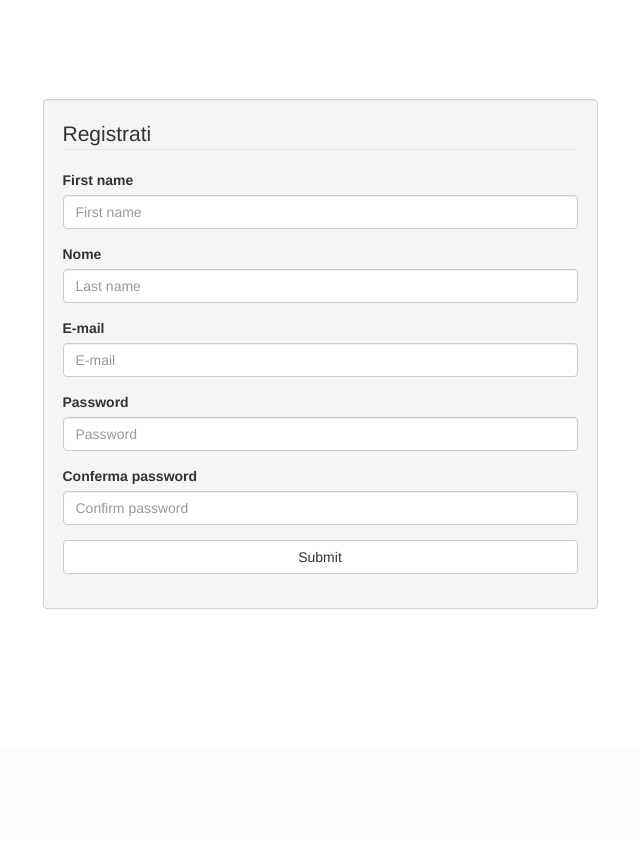
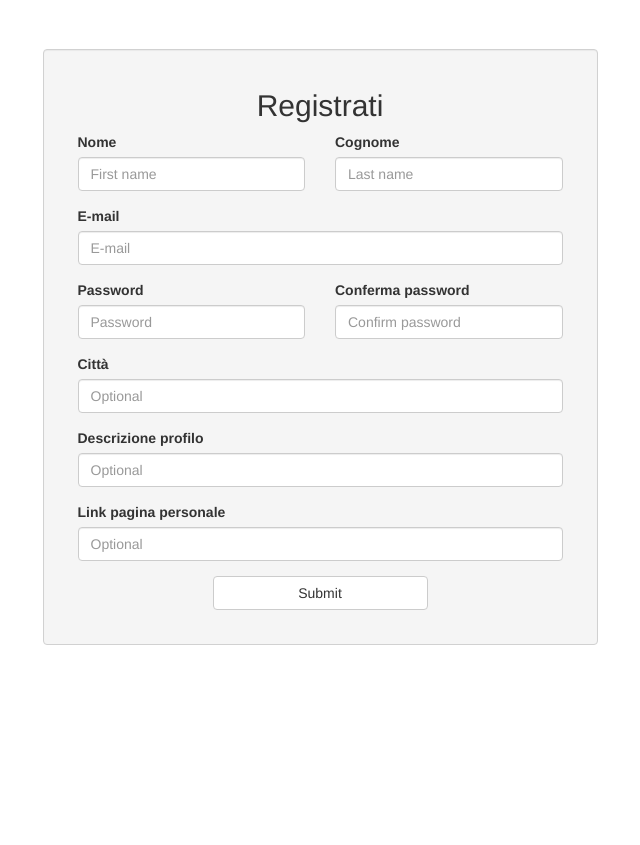
Before and after one commit to SaMariani/saw2020, a PHP site: page /registrati.html in a window 1280 px wide. Shown: the part 51-896 px from the top of the page, without its empty margins (320-960 px from the left). Before the commit the page ends 660 px from the top, so only its background shows below. Run offline with PHP 8.4, Linux system fonts and the light colour scheme.

Commit message:
eliminato form e fieldset

```diff
--- a/accedi.html
+++ b/accedi.html
@@ -64,9 +64,7 @@
         <div class='col-md-3'></div>
         <div class="col-md-6">
             <div class="login-box well">
-                <form>
-                    <fieldset>
-                        <legend>Accedi</legend>
+                        <h2 style="text-align: center">Accedi</h2>
                         <div class="form-group">
                             <label for="email">E-mail</label>
                             <input value='' id="email" name="email" placeholder="E-mail" type="email" class="form-control" />
@@ -84,8 +82,6 @@
                             <p class="text-center m-t-xs text-sm">Non hai un account?</p>
                             <a href="registrati.html" class="btn btn-default btn-block m-t-md">Registrati</a>
                         </div>
-                    </fieldset>
-                </form>
 
                 <!-- mio div -->
                 <div class="error" id="infoE"></div>
--- a/css/style.css
+++ b/css/style.css
@@ -32,6 +32,11 @@ html,body{
     font-weight: bold;
 }
 
+#sub{
+    padding-left: 150px;
+    padding-right: 150px;
+}
+
 .carousel-inner > .item {min-height: 600px; background-size: cover; background-position: center center}
 
 .tab-pane{min-height: 300px;}
@@ -40,7 +45,8 @@ html,body{
     /*width:400px; */
     border:#d1d1d1 solid 1px;
     margin:0 auto;
-    margin-top:150px;
+    margin-top:100px;
+    margin-bottom: 200px;
 }
 
 .btn-primary {
@@ -105,8 +111,3 @@ html,body{
 .fadeInUp {
   animation-name: fadeInUp;
 }
-
-
-
-.footer{background: #333; margin-top: 60px;}
-.footer p{color:#fff;padding:100px;text-align: center;margin-bottom: 0}
--- a/registrati.html
+++ b/registrati.html
@@ -65,35 +65,43 @@
         <div class='col-md-3'></div>
         <div class="col-md-6">
             <div class="login-box well">
-                <form>
-                    <fieldset>
-                    <legend>Registrati</legend>
-                        <div class="form-group">
-                            <label for="firstname">First name</label>
+                <h2 style="text-align: center">Registrati</h2>
+                <div class="form-group col-md-6">
+                            <label for="firstname">Nome</label>
                             <input value='' id="firstname" name="firstname" placeholder="First name" type="text" class="form-control" />
                         </div>
-                        <div class="form-group">
-                            <label for="lastname">Nome</label>
+                <div class="form-group col-md-6">
+                            <label for="lastname">Cognome</label>
                             <input value='' id="lastname" name="lastname" placeholder="Last name" type="text" class="form-control" />
                         </div>
-                        <div class="form-group">
+                <div class="form-group col-md-12">
                             <label for="email">E-mail</label>
                             <input value='' id="email" name="email" placeholder="E-mail" type="email" class="form-control" />
                         </div>
-                        <div class="form-group">
+                <div class="form-group col-md-6">
                             <label for="pass">Password</label>
                             <input id="pass" value='' name="pass" placeholder="Password" type="password" class="form-control" />
                         </div>
-                        <div class="form-group">
+                <div class="form-group col-md-6">
                             <label for="confirm">Conferma password</label>
                             <input id="confirm" value='' name="confirm" placeholder="Confirm password" type="password" class="form-control" />
                         </div>
+                <div class="form-group col-md-12">
+                            <label for="citta">Città</label>
+                            <input id="citta" value='' name="citta" placeholder="Optional" type="text" class="form-control" />
+                        </div>
+                <div class="form-group col-md-12">
+                            <label for="desc">Descrizione profilo</label>
+                            <input id="desc" value='' name="desc" placeholder="Optional" type="text" class="form-control" />
+                        </div>
+                <div class="form-group col-md-12">
+                            <label for="mylink">Link pagina personale</label>
+                            <input id="mylink" value='' name="mylink" placeholder="Optional" type="url" class="form-control" />
+                        </div>
 
-                        <div class="form-group">
+                        <div id="sub" class="form-group">
                             <input type="submit" class="btn btn-default btn-login-submit btn-block m-t-md" value="Submit" onclick="ajax_post()"/>
                         </div>
-                    </fieldset>
-                </form>
 
                 <!-- mio div -->
                 <div class="error" id="infoE"></div>
@@ -105,6 +113,7 @@
     </div>
 
 </div><!-- / container -->
+
 
 <script src="https://ajax.googleapis.com/ajax/libs/jquery/1.12.4/jquery.min.js"></script>
 <!-- Latest compiled and minified JavaScript -->
```
Also changed, not shown: cestino/style4products.css (renamed from css/style4products.css).
